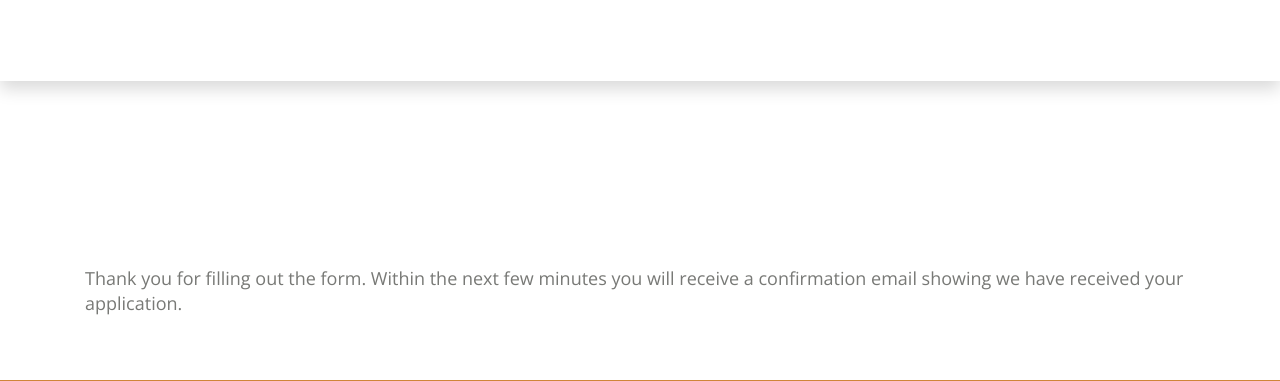
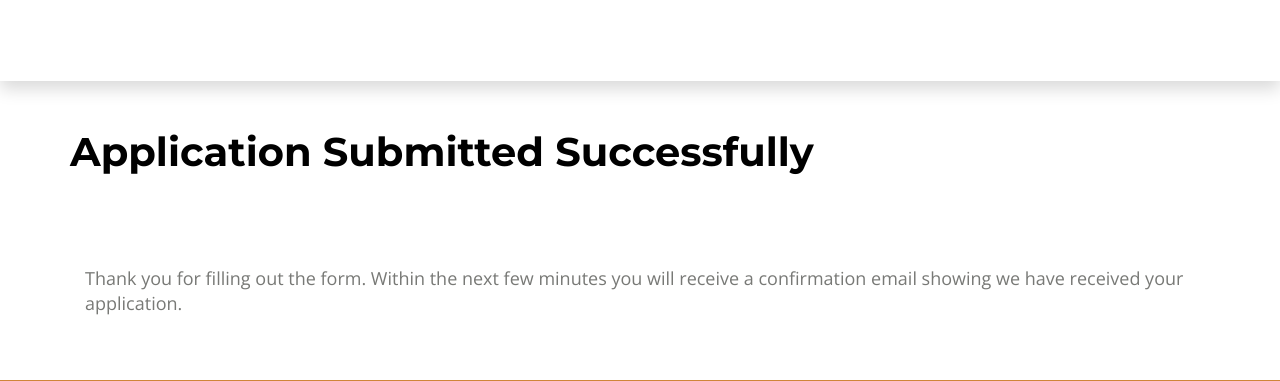
Before and after one commit to mikegyamfi/whiteCurves, a Django app: page /success in a window 1280 px wide. Shown: the top 381 px of the page. Run offline with Django 4.2, Linux system fonts and the light colour scheme; some libraries are stand-ins or nearby versions.

Commit message:
added to success

```diff
--- a/whiteCurvesApp/templates/layouts/success.html
+++ b/whiteCurvesApp/templates/layouts/success.html
@@ -14,7 +14,7 @@
             <div class="container">
             <div class="row">
                 <div class="honeymoon-header-content">
-                    <h1 style="color: white">Application Submitted Successfully</h1>
+                    <h1 style="color: black">Application Submitted Successfully</h1>
 {#                    <p style="color: white">Thinking about where and how your honeymoon should go?</p>#}
                 </div> <!-- end of col -->
             </div> <!-- end of row -->
```
